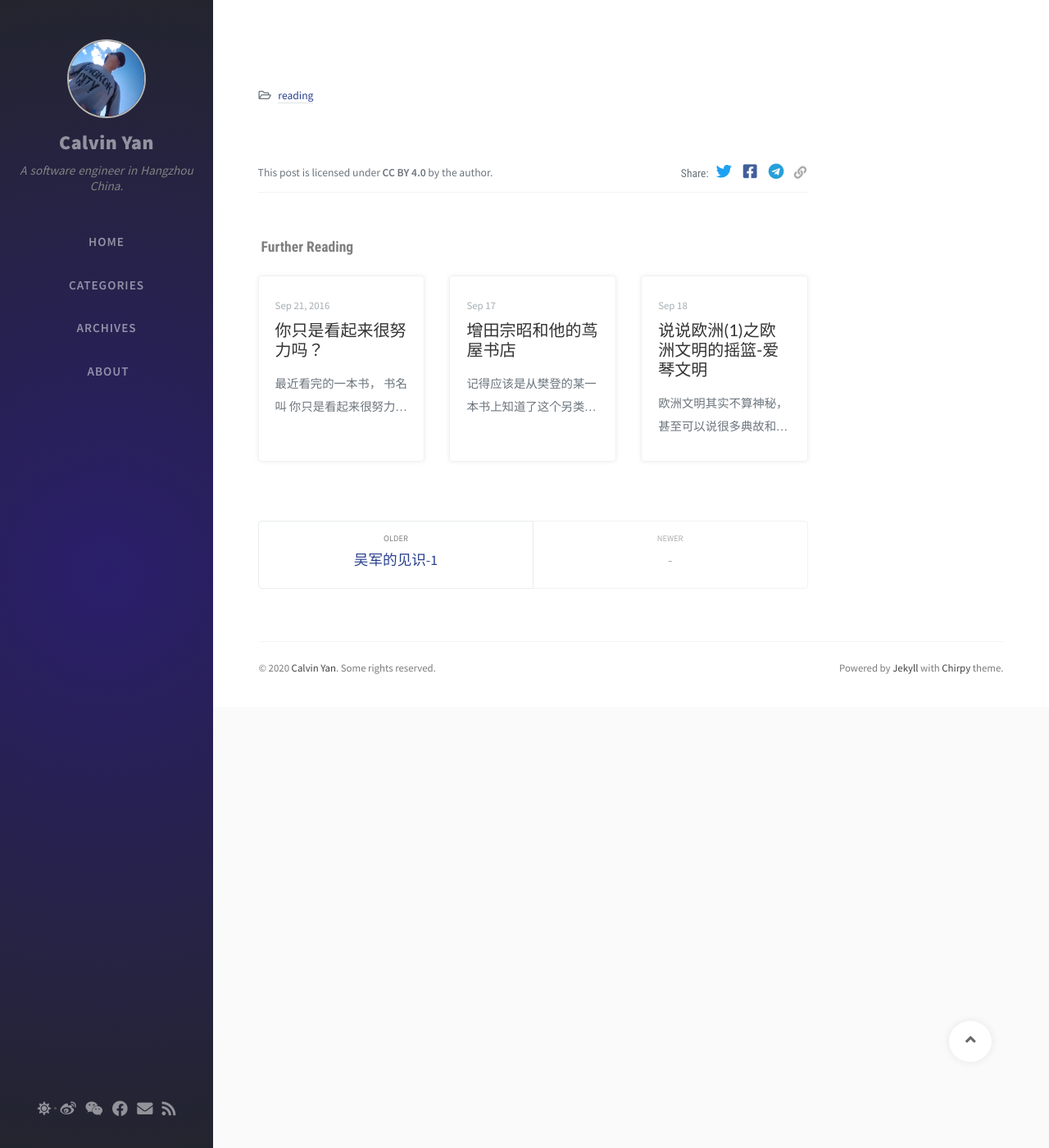
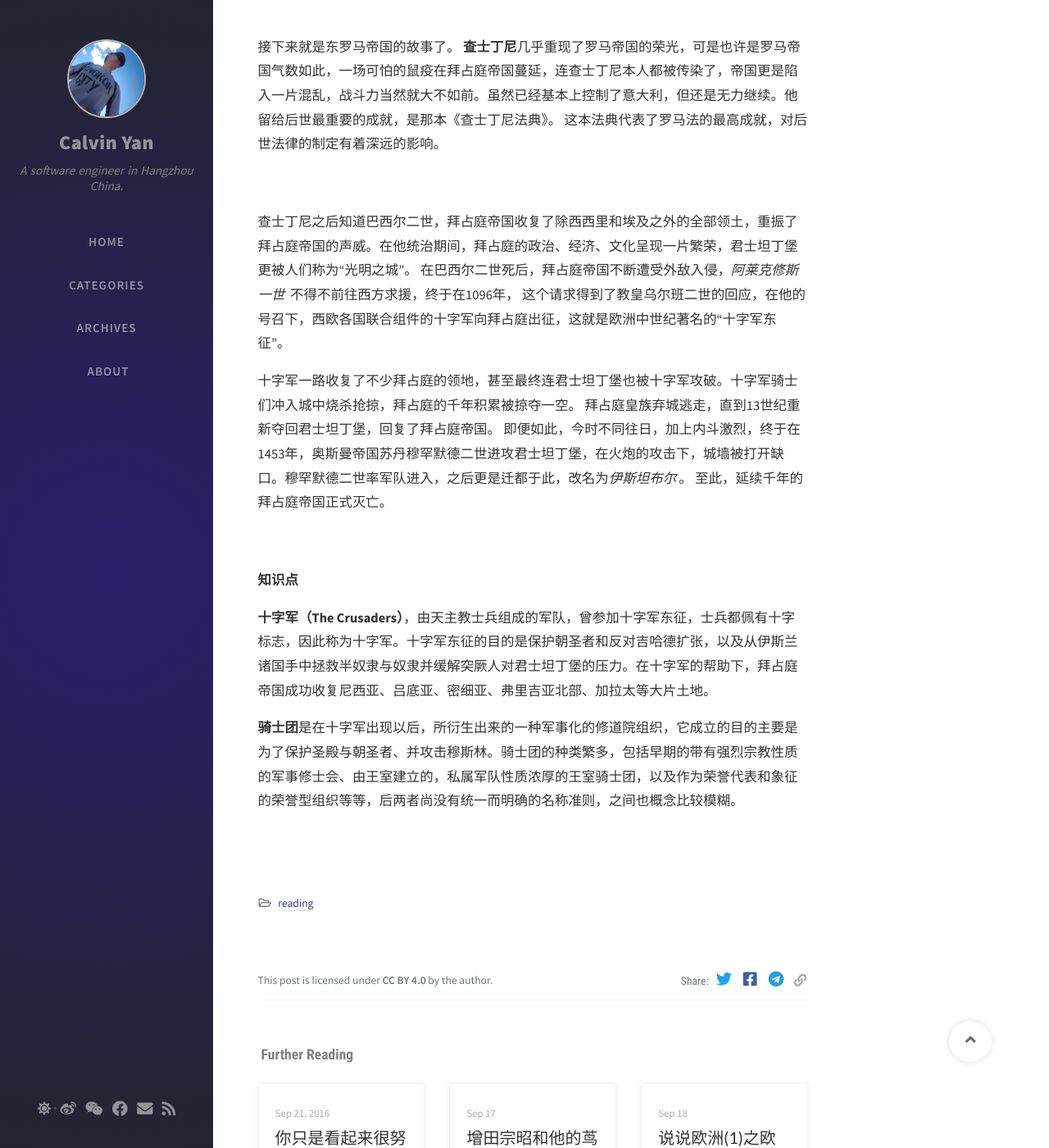
Before and after one commit to hicalvin/hicalvin.github.io, a Jekyll site: the page built from _posts/2020-09-24-talk_about_europe_4.md, in a window 1280 px wide and 1400 px high, scrolled down 1038 px. Shown: the whole window at 82% size. Built offline with Jekyll 4.4.1, drawn with Linux system fonts in a browser that asks for light colours; nearby versions of some CDN libraries; comment, search, counter and statistics services are not loaded; some of the changed text lies outside the part shown.

Commit message:
add new post of europe

```diff
--- a/_posts/2020-09-24-talk_about_europe_4.md
+++ b/_posts/2020-09-24-talk_about_europe_4.md
@@ -1,16 +1,34 @@
 ---
 layout: post
-title:  "说说欧洲(4)之从西罗马帝国的崩溃"
-date:   2020-09-26 22:49:50 +0800
+title:  "说说欧洲(4)之西罗马帝国的崩溃"
+date:   2020-09-24 22:49:50 +0800
 category: reading
 ---
 
-![一读就懂的世界史：欧洲](https://img1.doubanio.com/view/subject/l/public/s32306169.jpg)
+![屋大维](https://timgsa.baidu.com/timg?image&quality=80&size=b9999_10000&sec=1601227135155&di=534feae648d561eebe53ee152f34e021&imgtype=0&src=http%3A%2F%2Finews.gtimg.com%2Fnewsapp_bt%2F0%2F7186339952%2F1000.jpg)
 
 凯撒遇刺之后紧接着崛起的，也是凯撒指定的接班人-屋大维。 他先跟安东尼和雷必达接结成联盟清除元老院, 将之前参与行刺凯撒的元老几乎全部处死，之后屋大维率兵回罗马，而安东尼则前往埃及。罗马的疆域西属屋大维，东属安东尼。 雷必达黯然退场。然而一山难容二虎，一国难容二君。屋大维和安东尼注定开战，最终还是屋大维实力更强，战胜了安东尼，成功当选执政官。 基本上到了屋大维时代，罗马的民主共和传统已经完全被抛弃，但屋大维也将罗马带入稳定发展的阶段，罗马文学进入黄金时代。 从他之后的两百年，罗马都是繁荣稳定的，直到康茂德继位，罗马帝国由盛转衰，尤其在他遇刺之后，罗马陷入了一片内战。
+
+**盖乌斯·屋大维·图里努斯（Gaius Octavius Thurinus）**，是罗马帝国的开国君主。历史学家通常以他的头衔“奥古斯都”（神圣、至尊的意思）来称呼他，这个称号是他在前27年获得的，当时他年仅36岁。14年8月，在他去世后，罗马元老院决定将他列入“神”的行列，并将8月称为“奥古斯都”月，这也是欧洲语言中8月的来源。
 
 这时出现一位关键人物-戴克里先。 他原本是罗马宫廷侍卫，被推举为皇帝，然后外抗日耳曼人，又击败了波斯帝国，稳定了局势。之后便开始了改革，因为他觉得罗马之所以动荡是因为疆域太大，一个皇帝管不过来，于是把罗马一分为二。 他还创立了“四帝共治”，为内战埋下了伏笔。果然在他去世后，“四帝共治”很快让他陷入混乱，于是另一位大人物出场了。
 
 **君士坦丁**大帝原本是四帝中的一帝，他先与其中一位结盟搞定了另外两位，然后又打败了和他结盟的那位，最终成为罗马帝国唯一的皇帝。统一之后，他取消了”四帝共治“，但还是把罗马分成四个大区，任命行政长官，其实从结果上和戴克里先没有太大区别。 不过他做了一个重大的决定，迁都**拜占庭**，在他死后，这座城市被称为**君士坦丁堡**，也被称为”最难攻克的城堡”。他做的另外一件重要的事情是，推动了基督教的传播。 在他死后，他儿子们争夺势力， 最后狄奥多西一世称为全罗马的皇帝，在他死后，将帝国一分为二给他两个儿子，从此，罗马再无统一之日，西罗马先于东罗马在蛮族入侵下灭亡，时间是公元476年，而东罗马则延续了上千年。 西罗马的终结标志着古代欧洲的终结，欧洲历史上黑暗的中世纪就此到来。
 
+![君士坦丁大帝](https://timgsa.baidu.com/timg?image&quality=80&size=b9999_10000&sec=1601226952683&di=430f3aa6e25c9d37601d12e63f3fd726&imgtype=0&src=http%3A%2F%2Fspider.nosdn.127.net%2F0cf9ade363ae19b88d7234d696d98087.jpeg)
+
 接下来就是东罗马帝国的故事了。 **查士丁尼**几乎重现了罗马帝国的荣光，可是也许是罗马帝国气数如此，一场可怕的鼠疫在拜占庭帝国蔓延，连查士丁尼本人都被传染了，帝国更是陷入一片混乱，战斗力当然就大不如前。虽然已经基本上控制了意大利，但还是无力继续。他留给后世最重要的成就，是那本《查士丁尼法典》。 这本法典代表了罗马法的最高成就，对后世法律的制定有着深远的影响。
+
+![查士丁尼一世](https://timgsa.baidu.com/timg?image&quality=80&size=b9999_10000&sec=1601227007415&di=ac3d50ddab5679e9cc839ad19cbafa83&imgtype=0&src=http%3A%2F%2Fpic2.zhimg.com%2Fv2-9b88d389445fe2fc7fad413ae69c2601_r.jpg)
+
+查士丁尼之后知道巴西尔二世，拜占庭帝国收复了除西西里和埃及之外的全部领土，重振了拜占庭帝国的声威。在他统治期间，拜占庭的政治、经济、文化呈现一片繁荣，君士坦丁堡更被人们称为“光明之城”。 在巴西尔二世死后，拜占庭帝国不断遭受外敌入侵，*阿莱克修斯一世* 不得不前往西方求援，终于在1096年， 这个请求得到了教皇乌尔班二世的回应，在他的号召下，西欧各国联合组件的十字军向拜占庭出征，这就是欧洲中世纪著名的“十字军东征”。
+
+十字军一路收复了不少拜占庭的领地，甚至最终连君士坦丁堡也被十字军攻破。十字军骑士们冲入城中烧杀抢掠，拜占庭的千年积累被掠夺一空。 拜占庭皇族弃城逃走，直到13世纪重新夺回君士坦丁堡，回复了拜占庭帝国。 即便如此，今时不同往日，加上内斗激烈，终于在1453年，奥斯曼帝国苏丹穆罕默德二世进攻君士坦丁堡，在火炮的攻击下，城墙被打开缺口。穆罕默德二世率军队进入，之后更是迁都于此，改名为*伊斯坦布尔*。 至此，延续千年的拜占庭帝国正式灭亡。
+
+![十字军东征](https://timgsa.baidu.com/timg?image&quality=80&size=b9999_10000&sec=1601226846435&di=5e4be40fb6757ba41f72d20aeec02069&imgtype=0&src=http%3A%2F%2Finews.gtimg.com%2Fnewsapp_match%2F0%2F8724084260%2F0.jpg)
+
+**知识点**
+
+**十字军（The Crusaders）**，由天主教士兵组成的军队，曾参加十字军东征，士兵都佩有十字标志，因此称为十字军。十字军东征的目的是保护朝圣者和反对吉哈德扩张，以及从伊斯兰诸国手中拯救半奴隶与奴隶并缓解突厥人对君士坦丁堡的压力。在十字军的帮助下，拜占庭帝国成功收复尼西亚、吕底亚、密细亚、弗里吉亚北部、加拉太等大片土地。
+
+**骑士团**是在十字军出现以后，所衍生出来的一种军事化的修道院组织，它成立的目的主要是为了保护圣殿与朝圣者、并攻击穆斯林。骑士团的种类繁多，包括早期的带有强烈宗教性质的军事修士会、由王室建立的，私属军队性质浓厚的王室骑士团，以及作为荣誉代表和象征的荣誉型组织等等，后两者尚没有统一而明确的名称准则，之间也概念比较模糊。
```
Also changed, not shown: _posts/2020-09-19-talk_about_europe_2.md (+2 -2 lines), _posts/2020-09-20-talk_about_europe_3.md (+9 -0 lines), _posts/2020-09-28-talk_about_europe_5.md (added, +24 -0 lines).
